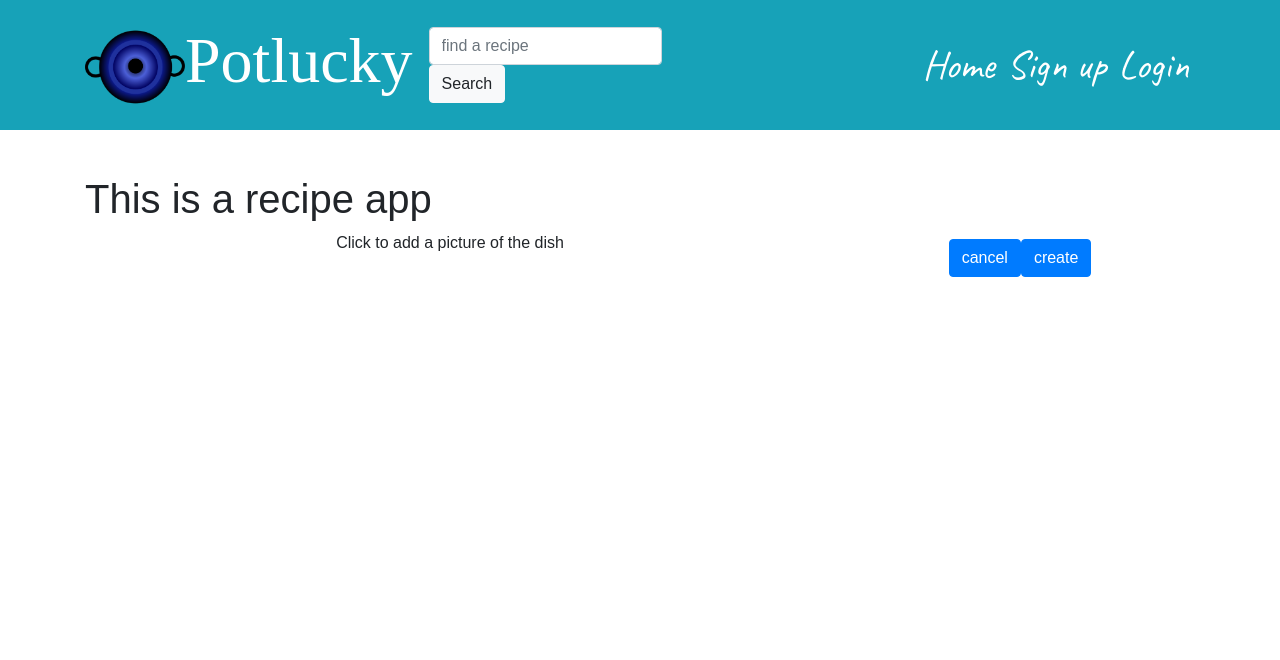
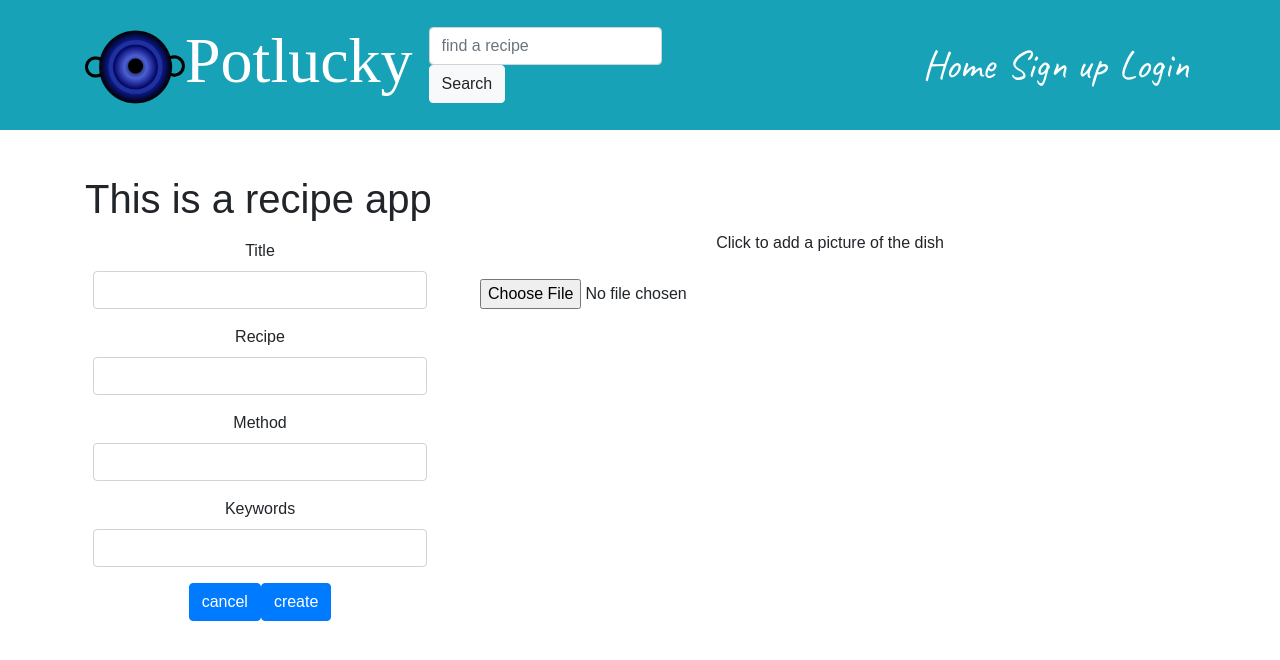
Before and after one commit to CozyPlantlady/potluck-recipe-app, a React (Create React App) app: page /recipes/create in a window 1280 px wide. Shown: the top 660 px of the page. Built offline with nearby package versions, Linux system fonts and the light colour scheme; no server answers; a web font is replaced by a local one.

Commit message:
Add RecipeCreateForm

```diff
--- a/src/pages/recipes/RecipeCreateForm.js
+++ b/src/pages/recipes/RecipeCreateForm.js
@@ -6,17 +6,80 @@ import Row from "react-bootstrap/Row";
 import Col from "react-bootstrap/Col";
 import Container from "react-bootstrap/Container";
 import Asset from "../../components/Asset";
+import { Image } from "react-bootstrap";
 
 function RecipeCreateForm() {
 
+    const [recipeData, setRecipeData] = useState({
+        title: "",
+        recipe: "",
+        image: "",
+        method: "",
+        keywords: "",
+      });
+
+    const { title, recipe, image, method, keywords } = recipeData;
+
     const [errors, setErrors] = useState({});
 
+    const handleChange = (event) => {
+        setRecipeData({
+            ...recipeData,
+            [event.target.name]:event.target.value,
+        });
+    };
+
+    const handleChangeImage = (event) => {
+        if (event.target.files.length){
+            URL.revokeObjectURL(image);
+            setRecipeData({
+                ...recipeData,
+                image: URL.createObjectURL(event.target.files[0])
+            });
+        }
+    };
 
     const textFields = (
       <div className="text-center">
-        {/* Add your form fields here */}
+        <Form.Group>
+            <Form.Label>Title</Form.Label>
+            <Form.Control
+                type="text"
+                name="title"
+                value={title}
+                onChange={handleChange}
+            />
+        </Form.Group>
 
+        <Form.Group>
+            <Form.Label>Recipe</Form.Label>
+            <Form.Control
+                type="textarea"
+                name="recipe"
+                value={recipe}
+                onChange={handleChange}
+            />
+        </Form.Group>
 
+        <Form.Group>
+            <Form.Label>Method</Form.Label>
+            <Form.Control
+                type="text"
+                name="method"
+                value={method}
+                onChange={handleChange}
+            />
+        </Form.Group>
+
+        <Form.Group>
+            <Form.Label>Keywords</Form.Label>
+            <Form.Control
+                type="textarea"
+                name="keywords"
+                value={keywords}
+                onChange={handleChange}
+            />
+        </Form.Group>
 
         <Button
           onClick={() => {}}
@@ -32,22 +95,42 @@ function RecipeCreateForm() {
     return (
         <Form>
           <Row>
+
+            <Col md={5} lg={4} className="d-none d-md-block p-0 p-md-2">
+              <Container>{textFields}</Container>
+            </Col>
             <Col>
               <Container>
                 <Form.Group className="text-center">
-                    <Form.Label
+                    {image ? (
+                        <>
+                            <figure>
+                                <Image src={image}/>
+                            </figure>
+                            <div>
+                                <Form.Label
+                                    className="btn"
+                                    >
+                                    Change to another picture
+                                </Form.Label>
+                            </div>
+                        </>
+                    ) : (
+                        <Form.Label
                       className="d-flex justify-content-center"
-                      htmlFor="image-upload"
-                    >
-                      <Asset message="Click to add a picture of the dish" />
+                      htmlFor="image-upload">
+                        <Asset message="Click to add a picture of the dish" />
                     </Form.Label>
+                    )}
+
+                    <Form.File
+                        id="image-upload"
+                        accept="image/*"
+                        onChange={handleChangeImage}/>
 
                 </Form.Group>
                 <div className="d-md-none">{textFields}</div>
               </Container>
-            </Col>
-            <Col md={5} lg={4} className="d-none d-md-block p-0 p-md-2">
-              <Container>{textFields}</Container>
             </Col>
           </Row>
         </Form>
```
